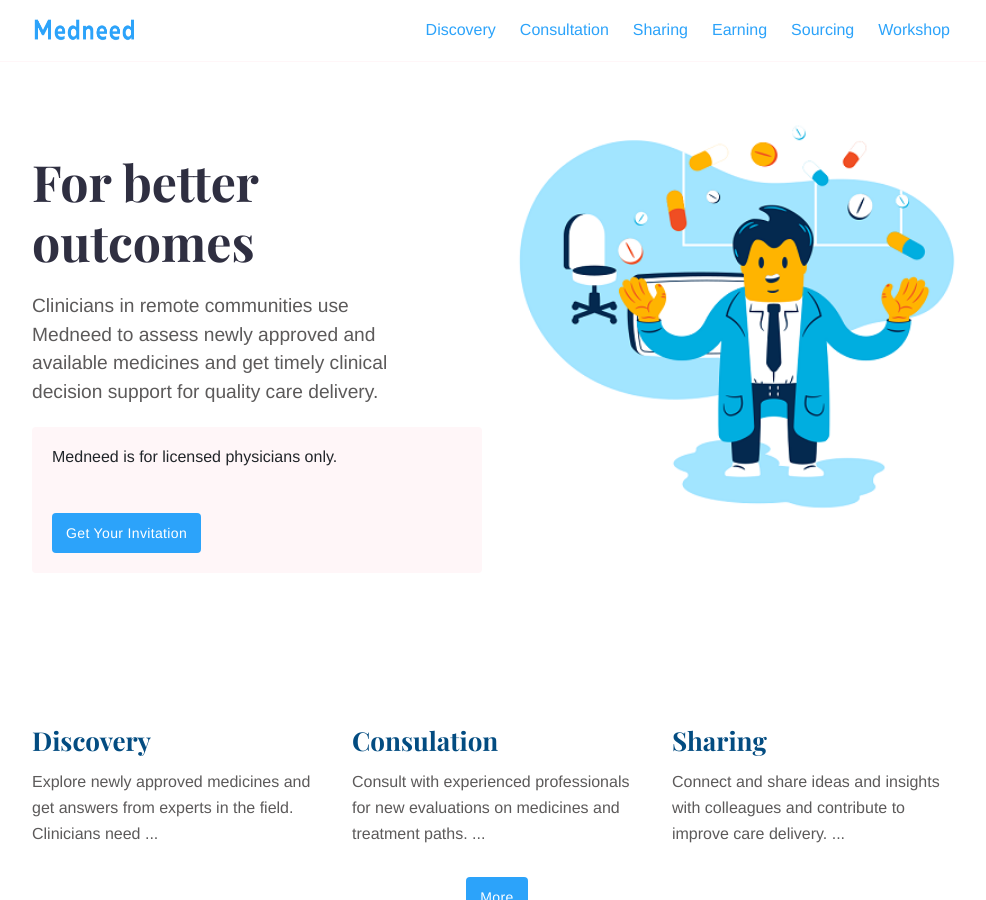
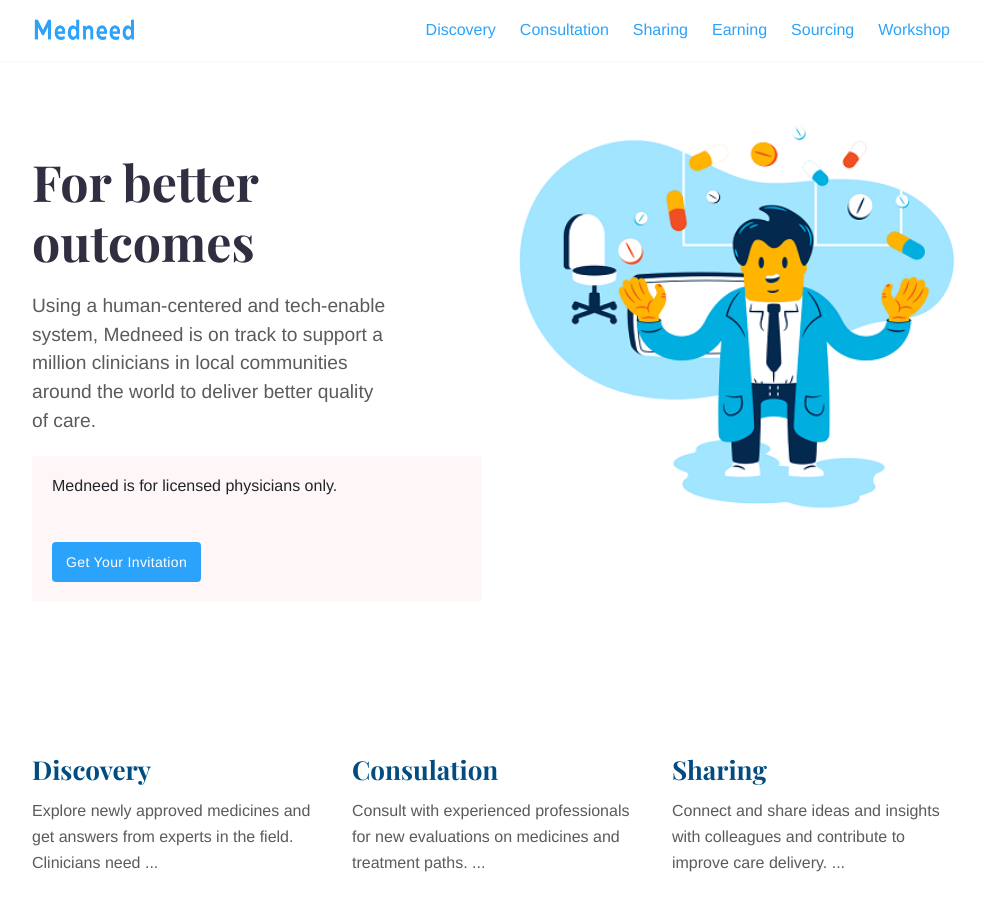
Before and after one commit to Iraneus/betamedneed, a Jekyll site: the page built from index.md, in a window 1280 px wide and 900 px high. Shown: the whole window, without its empty margins (143-1129 px from the left). Built offline with Jekyll 4.4.1, drawn with Linux system fonts in a browser that asks for light colours.

Commit message:
edit index

```diff
--- a/index.md
+++ b/index.md
@@ -10,4 +10,4 @@
 
 # For better outcomes
 
-Clinicians in remote communities use Medneed to assess newly approved and available medicines and get timely clinical decision support for quality care delivery.
+Using a human-centered and tech-enable system, Medneed is on track to support a million clinicians in local communities around the world to deliver better quality of care.
```
